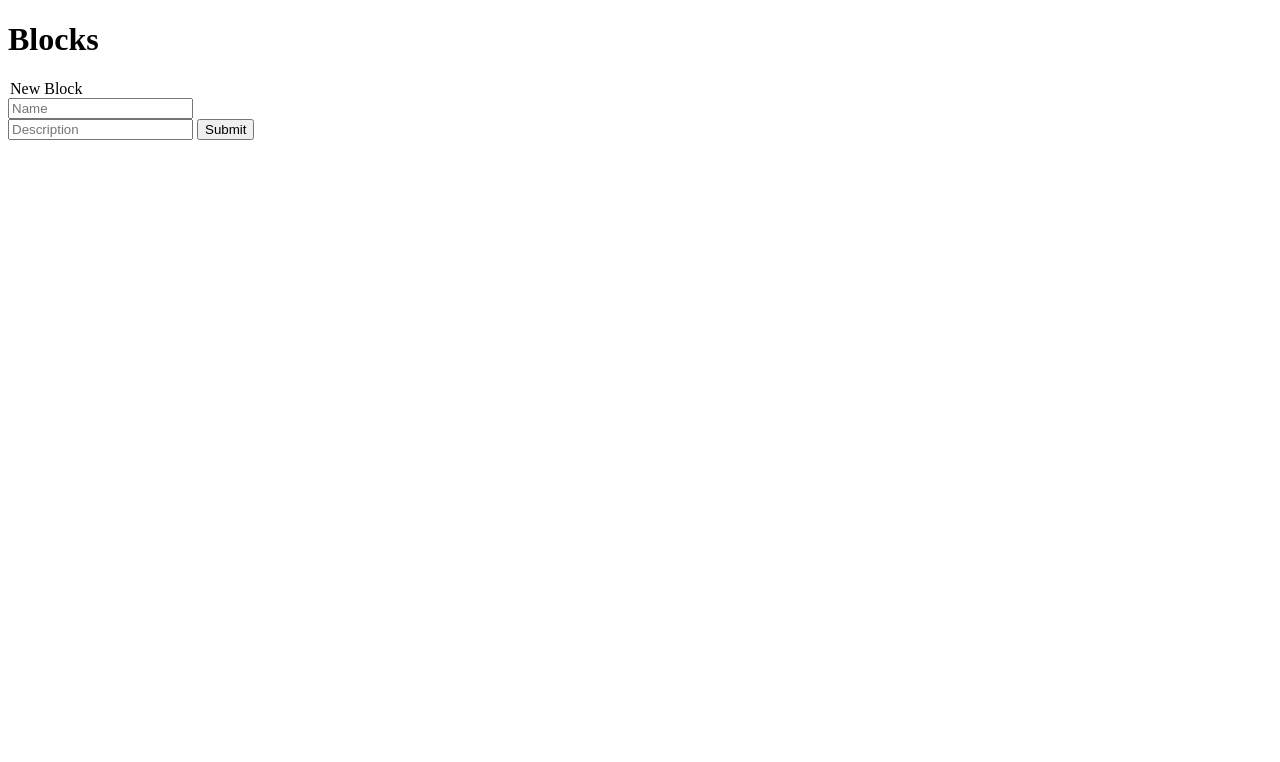
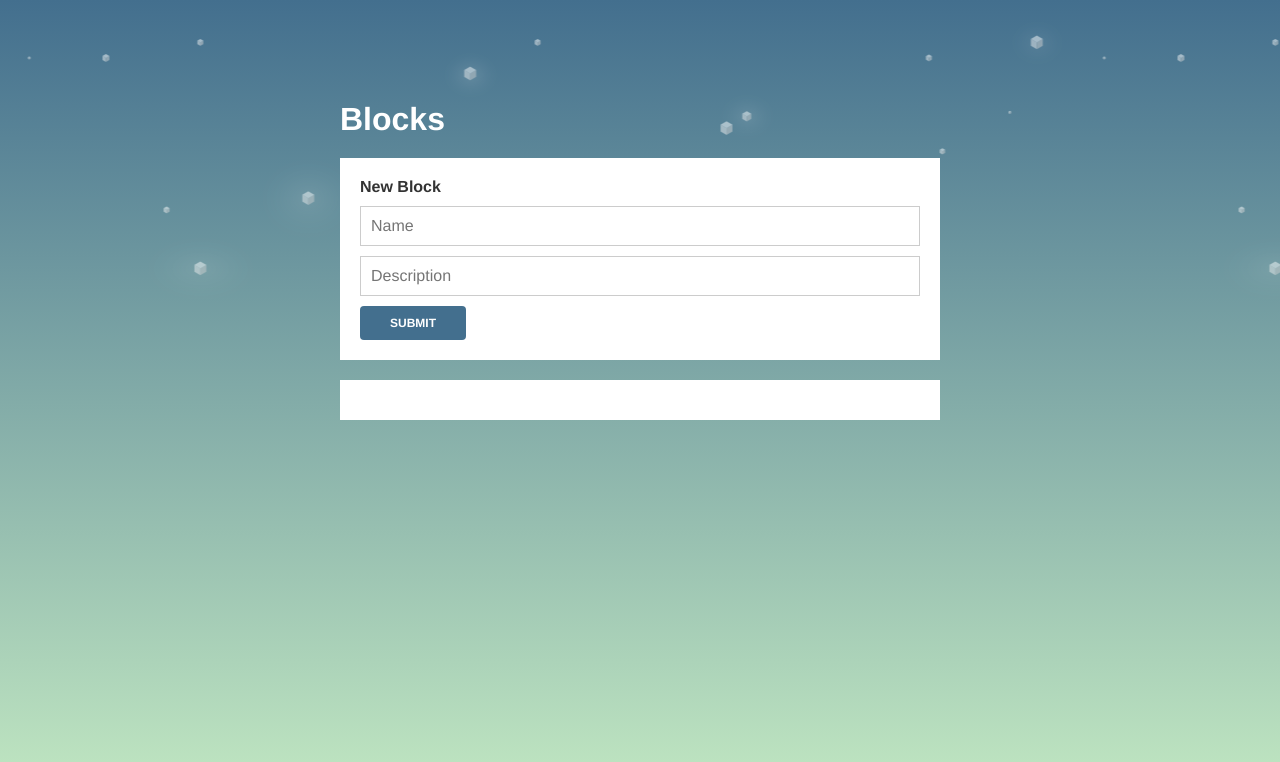
Before and after one commit to codeschool/ExpressCourseDemo, a website: page public/index.html in a window 1280 px wide. Drawn offline with Linux system fonts and the light colour scheme; no server answers.

Commit message:
Apply design.

```diff
--- a/package.json
+++ b/package.json
@@ -7,6 +7,7 @@
     "body-parser": "^1.8.1",
     "debug": "^0.8.1",
     "express": "^4.9.0",
+    "lodash": "^2.4.1",
     "request": "^2.34.0"
   },
   "scripts": {
--- a/public/index.html
+++ b/public/index.html
@@ -3,6 +3,7 @@
 <head>
   <meta charset="UTF-8">
   <title>Building Blocks</title>
+  <link rel="stylesheet" href="style.css" />
 </head>
 <body>
 
--- /dev/null
+++ b/public/style.css
@@ -0,0 +1,107 @@
+/* ----- Building Blocks Stylsheet ----- */
+
+/* Base */
+
+html {
+  background: #436f8e; /* Old browsers */
+  background: url('bg-stars.png') repeat-x center top, linear-gradient(to bottom, #436f8e 0%, #c2e8c2 100%) no-repeat center; /* W3C */
+  min-height: 100%;
+}
+
+body {
+  color: #333;
+  font-family: Helvetica, Arial, sans-serif;
+  font-size: 16px;
+  margin: 0 auto;
+  padding-top: 80px;
+  width: 600px;
+}
+
+/* Headings */
+
+h1 {
+  color: white;
+  margin-bottom: 20px;
+}
+
+/* Lists */
+
+ul {
+  list-style-type: none;
+  margin: 0;
+  padding: 0;
+}
+ul li {
+  margin-bottom: 10px;
+}
+ul li:last-child {
+  margin-bottom: 0;
+}
+
+/* Links */
+
+a {
+  color: #436f8e;
+  text-decoration: underline;
+  transition: color 0.2s ease-in-out;
+}
+a:hover,
+a:active {
+  color: #333;
+}
+
+/* Shared */
+
+form, .block-list {
+  background: white;
+  margin-bottom: 20px;
+  padding: 20px;
+}
+
+/* Form */
+
+legend {
+  font-weight: bold;
+  margin: 0;
+  margin-bottom: 10px;
+  padding: 0;
+}
+input {
+  border: 0;
+  border: 1px solid #ccc;
+  box-sizing: border-box;
+  font-family: Helvetica, Arial, sans-serif;
+  font-size: 16px;
+  margin: 0;
+  margin-bottom: 10px;
+  padding: 10px;
+  width: 100%;
+}
+input:focus {
+  box-shadow: 0 0 4px rgba(67, 111, 142, 0.65);
+  outline: none;
+}
+input[type="submit"] {
+  background: #436f8e;
+  border: 0;
+  border-radius: 4px;
+  color: white;
+  font-size: 12px;
+  font-weight: bold;
+  margin-bottom: 0;
+  padding: 10px 30px;
+  text-transform: uppercase;
+  width: auto;
+}
+
+/* Block List */
+
+.block-list li::after {
+  clear: both;
+  content: '';
+  display: table;
+}
+.block-list li a:last-child {
+  float: left;
+  padding-right: 10px;
+}
```
Also changed, not shown: public/bg-stars.png (added), public/delete.png.
